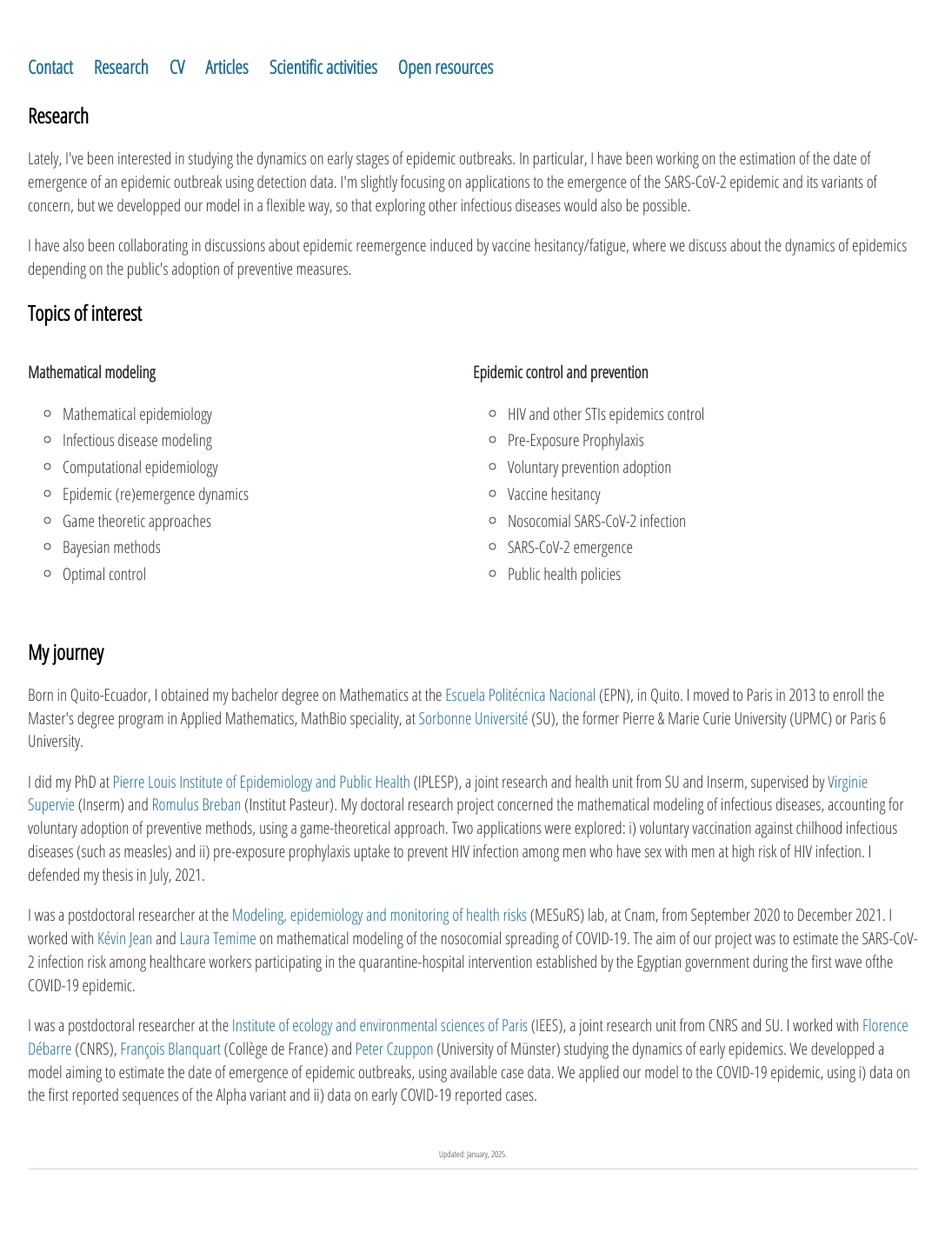
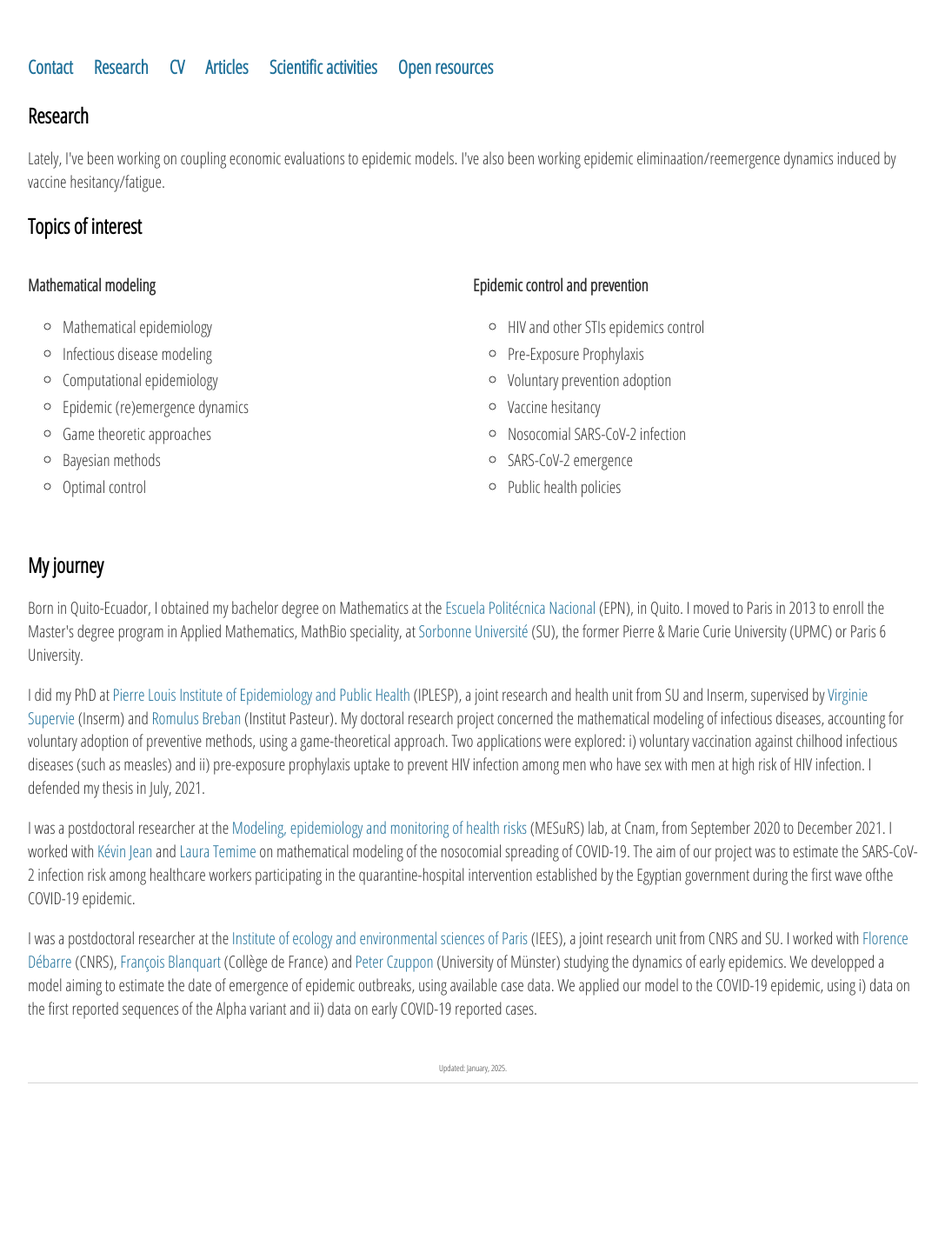
Before and after one commit to sjijon/sjijon.github.io, a Jekyll site: the page built from research.html, in a window 1280 px wide. Shown: the whole page at 87% size, without its empty margins (96-1183 px from the left). Built offline with Jekyll 4.4.1, drawn with Linux system fonts in a browser that asks for light colours; nearby versions of some CDN libraries; after the commit the page ends 1326 px from its top, so only the background shows below that.

Commit message:
Move iEES research to journey

```diff
--- a/research.html
+++ b/research.html
@@ -6,10 +6,7 @@ title: Research
 	<h2>Research</h2>
 
 	<p>
-		Lately, I've been interested in studying the dynamics on early stages of epidemic outbreaks. In particular, I have been working on the estimation of the date of emergence of an epidemic outbreak using detection data. I'm slightly focusing on applications to the emergence of the SARS-CoV-2 epidemic and its variants of concern, but we developped our model in a flexible way, so that exploring other infectious diseases would also be possible.
-	</p>
-	<p>
-		I have also been collaborating in discussions about epidemic reemergence induced by vaccine hesitancy/fatigue, where we discuss about the dynamics of epidemics depending on the public's adoption of preventive measures.
+		Lately, I've been working on coupling economic evaluations to epidemic models. I've also been working epidemic eliminaation/reemergence dynamics induced by vaccine hesitancy/fatigue.
 	</p>
 
 	<h2>Topics of interest</h2>
```
